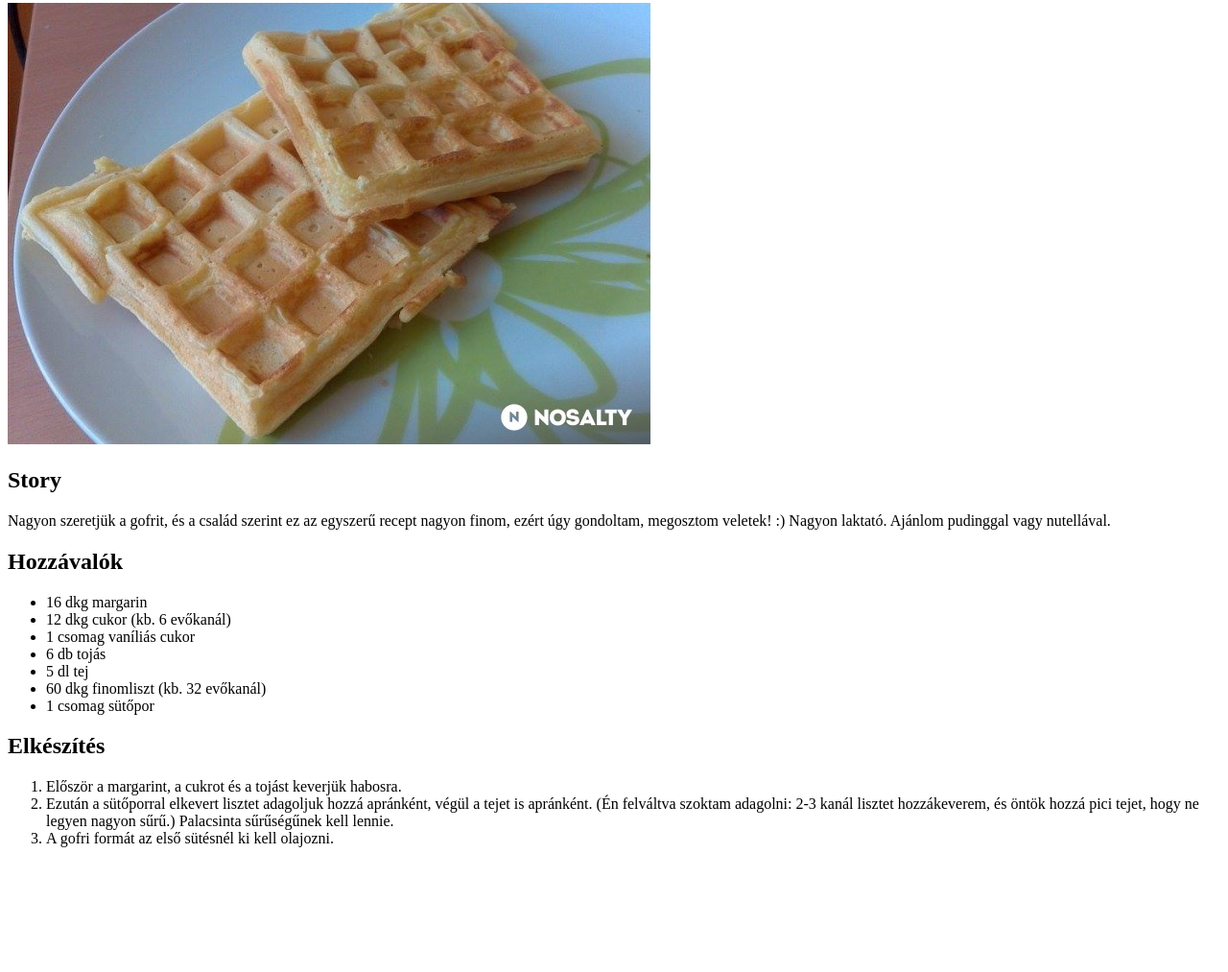
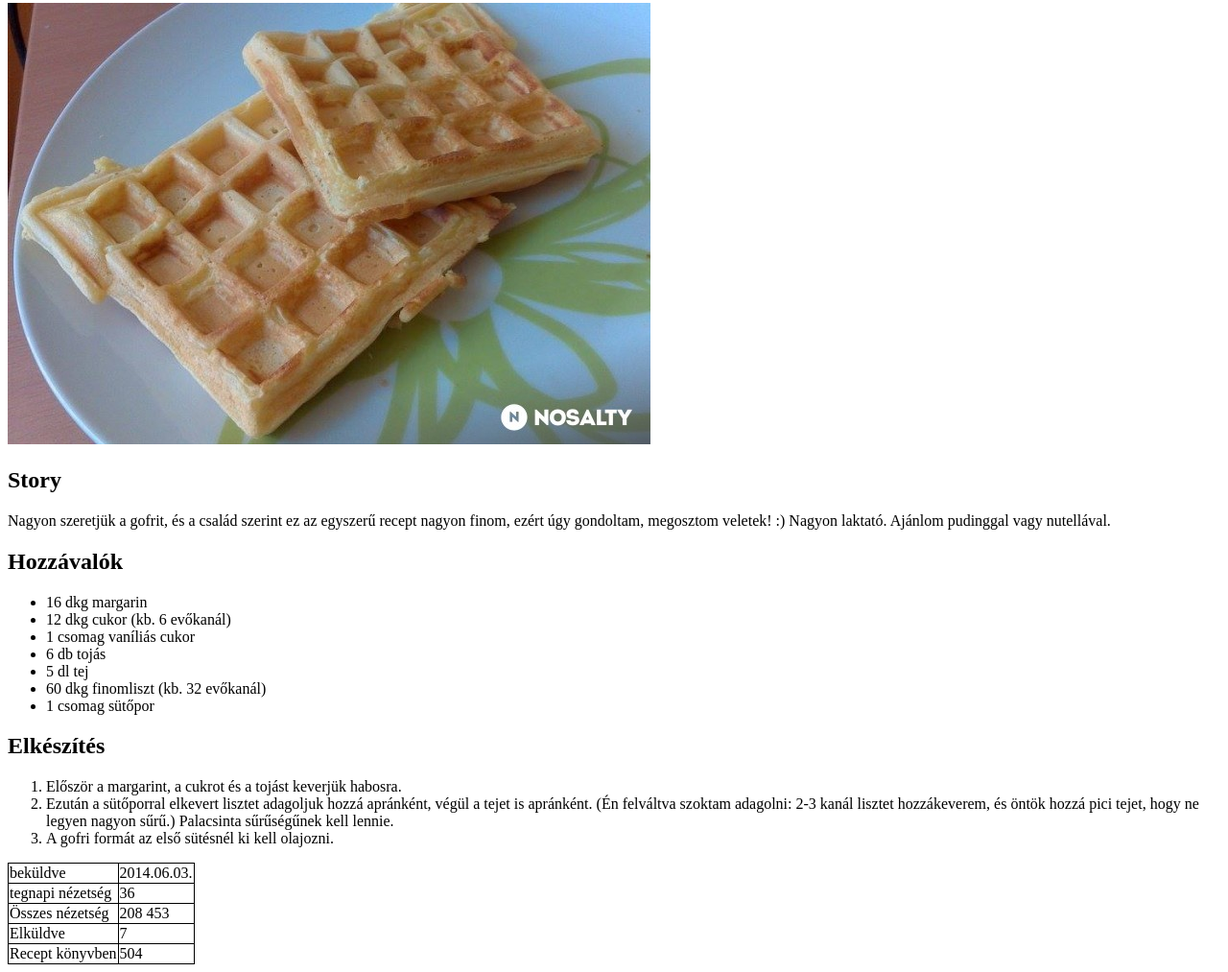
Before and after one commit to PavloviMore/Receptek, a plain HTML site: page receptek/gofri.html in a window 1280 px wide. Shown: the part 129-1142 px from the top of the page at 96% size. Before the commit the page ends 1028 px from the top, so only its background shows below. Drawn offline with Linux system fonts and the light colour scheme.

Commit message:
végleges1

```diff
--- a/receptek/gofri.html
+++ b/receptek/gofri.html
@@ -30,5 +30,35 @@
             <li>Ezután a sütőporral elkevert lisztet adagoljuk hozzá apránként, végül a tejet is apránként. (Én felváltva szoktam adagolni: 2-3 kanál lisztet hozzákeverem, és öntök hozzá pici tejet, hogy ne legyen nagyon sűrű.) Palacsinta sűrűségűnek kell lennie.</li>
             <li>A gofri formát az első sütésnél ki kell olajozni.</li>
         </ol>
+    <table>
+        <tr>
+            <td>beküldve</td>
+            <td>2014.06.03.</td>
+        </tr>
+        <tr>
+            <td>tegnapi nézetség</td>
+            <td>36</td>
+        </tr>
+        <tr>
+            <td>Összes nézetség</td>
+            <td>208 453</td>
+        </tr>
+        <tr>
+            <td>Elküldve</td>
+            <td>7</td>
+        </tr>
+        <tr>
+            <td>Recept könyvben</td>
+            <td>504</td>
+        </tr>
+    </table>
+
+    <style>
+        table,tr,td{
+            border:1px solid black;
+            border-collapse: collapse;
+        };
+    </style>
 </body>
+
 </html>
```
Also changed, not shown: index.html (+15 -2 lines).
